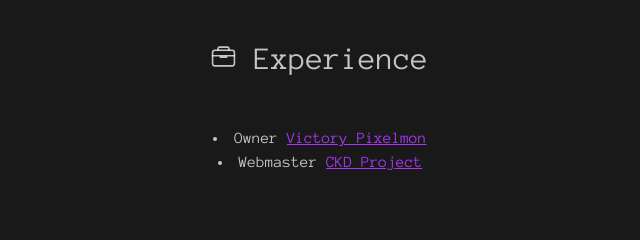
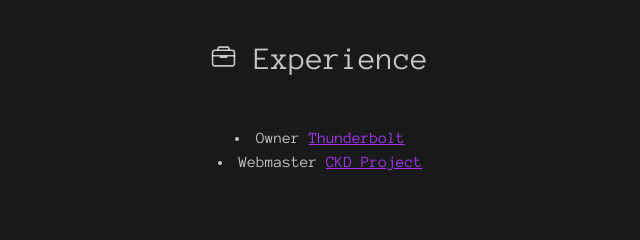
Before and after one commit to Darkzyber/a.be.mout, a plain HTML site: page index.html in a window 1280 px wide. Shown: the part 840-1080 px from the top of the page, 320-960 px from the left. Drawn offline with nearby package versions, Linux system fonts and the light colour scheme.

Commit message:
victory -> thunderbolt

```diff
--- a/index.html
+++ b/index.html
@@ -39,7 +39,7 @@
             <h2><ion-icon name="briefcase-outline"></ion-icon> Experience</h2>
             <!-- <p>ที่อยู่ปัจจุบัน: บ้านเลขที่ 120 ซอยราชทรัพย์ ถนนประชาราษฎร์ สาย 1 แขวงบางซื่อ เขตบางซื่อ กรุงเทพมหานคร 10800</p> -->
 
-            <li>Owner <a href="https://www.facebook.com/profile.php?id=100066255443301" target="_blank">Victory Pixelmon</a></li>
+            <li>Owner <a href="https://www.facebook.com/profile.php?id=100066255443301" target="_blank">Thunderbolt</a></li>
             <li>Webmaster <a href="http://49.231.43.198/ckd/" target="_blank">CKD Project</a></li>
         </section>
 
```
